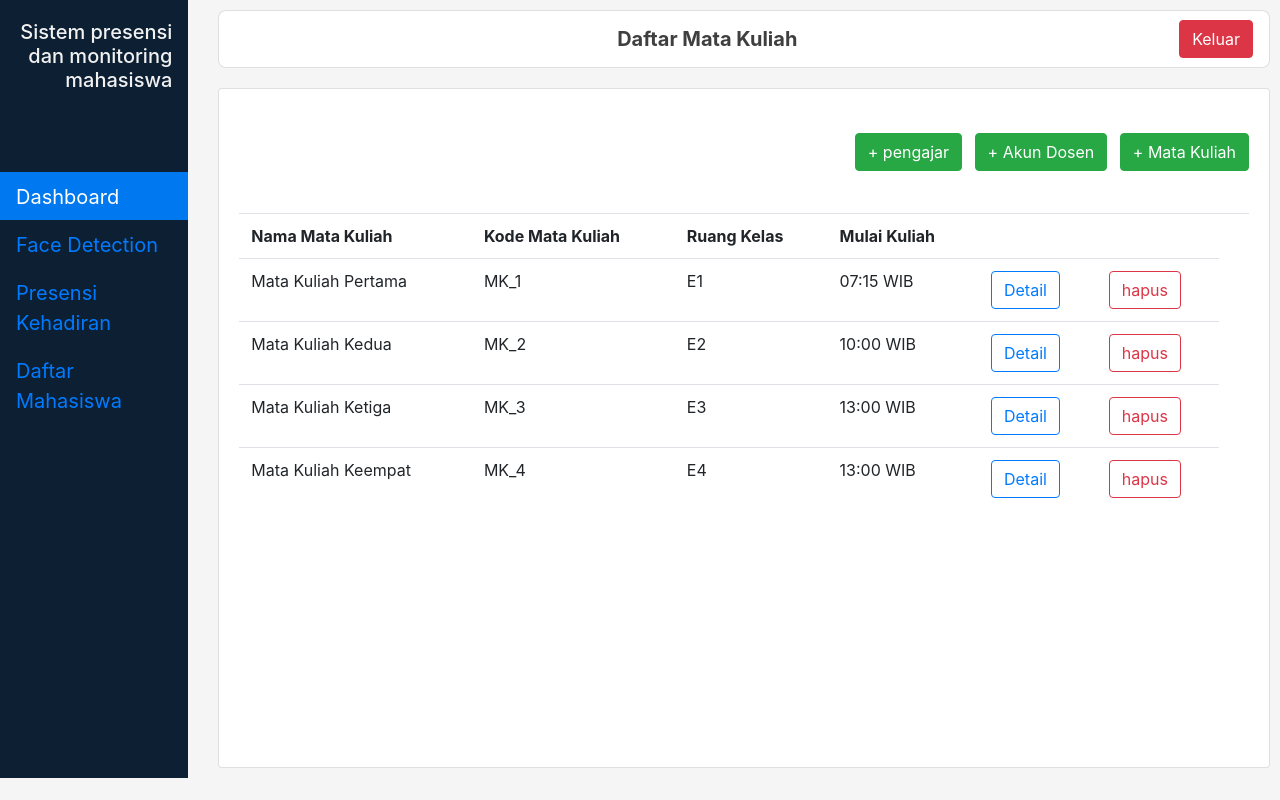
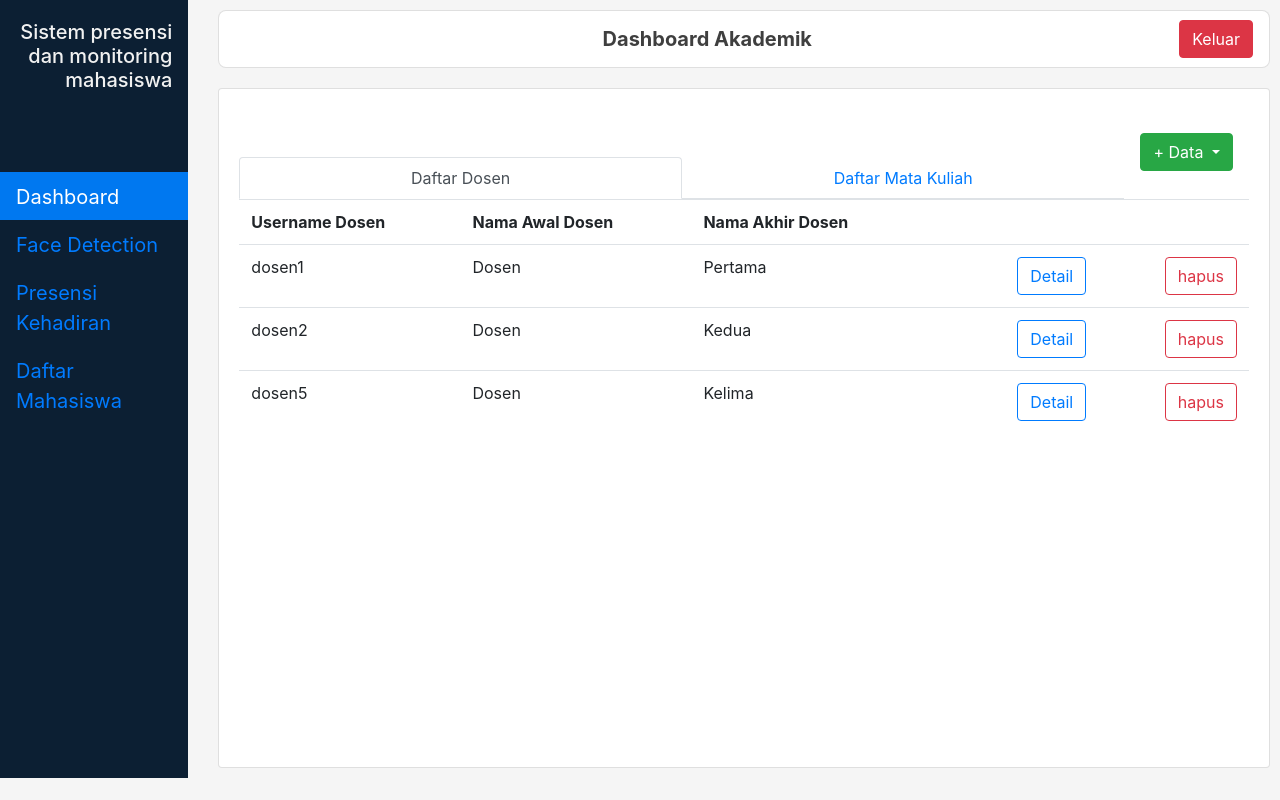
Before and after one commit to Dresta/skripsi-caps, a Django app: page /halaman/akademik/ in a window 1280 px wide. Run offline with Django 3.2, Linux system fonts and the light colour scheme; a user stored in the database is signed in; data comes from the database, SQL or seed files in the repository; both versions use the stored data as it was after the commit; some libraries are stand-ins or nearby versions.

Commit message:
update UI dashboard akademik

```diff
--- a/halaman/static/style.css
+++ b/halaman/static/style.css
@@ -29,11 +29,11 @@ body{
 .sidenav a:hover {
     color: #f1f1f1;
 }
-.active{
+.actives{
     background-color: rgb(0,120,240);
     color: white;
 }
-.active a{
+.actives a{
     color: whitesmoke;
 }
 .navbar{
@@ -209,6 +209,30 @@ iframe{
   text-align: left;
   width: 60vh;
 }
+/*tabel dosen*/
+.fixed-dosen{
+    width: 100%;
+    table-layout: fixed;
+    border-collapse: collapse;
+}
+
+.fixed-dosen tbody{
+  display:block;
+  width: 100%;
+  overflow: auto;
+  height: 100vh;
+}
+
+.fixed-dosen thead tr {
+   display: block;
+}
+
+
+.fixed-dosen th, .fixed-dosen td {
+  padding: 10px;
+  text-align: left;
+  width: 60vh;
+}
 
 .upload{
     border: 1px;
--- a/halaman/templates/adds/sidebar.html
+++ b/halaman/templates/adds/sidebar.html
@@ -6,6 +6,6 @@
     </svg> {% endcomment %}
     <h5>Sistem presensi dan monitoring mahasiswa</h5>
     <br><br>
-    <a href="{% url 'dashboard' matkul.id %}" class="{{hal_dashboard}}">Dashboard</a>
+    <a href="{% url 'perkuliahan' matkul.id %}" class="{{hal_dashboard}}">Dashboard</a>
     <a href="{% url 'rekap'  matkul.id %}" class="{{hal_rekap}}">Rekapitulasi</a>
 </div>
--- a/halaman/templates/dashboardAkademik.html
+++ b/halaman/templates/dashboardAkademik.html
@@ -1,7 +1,7 @@
 {% extends 'base.html' %}
 
 {% block header %}
-    Daftar Mata Kuliah
+    Dashboard Akademik
 {% endblock header %}
 
 {% block sidebar %}
@@ -11,25 +11,69 @@
 {% block content %}
 <div class="card">
     <div class="card-body"> <br>
-        <div style="float:right">
-            <button class="btn btn-success mr-2" onclick="tambahPengajar()">
-                + pengajar
+        <div class="btn-group mx-3" style="float:right;">
+            <button type="button" class="btn btn-success dropdown-toggle" data-toggle="dropdown" aria-haspopup="true" aria-expanded="false">
+                + Data
             </button>
-            <button class="btn btn-success mr-2" onclick="buatAkun()">
-                + Akun Dosen
-            </button>
-            <button class="btn btn-success" onclick="buatMatkul()">
-                + Mata Kuliah
-            </button>
+            <div class="dropdown-menu dropdown-menu-right">
+                <a class="dropdown-item" href="{% url 'tambahDosen' %}">Dosen</a>
+                <a class="dropdown-item" href="{% url 'tambahMatkul' %}">Mata Kuliah</a>
+                <div class="dropdown-divider"></div>
+                <a class="dropdown-item" href="{% url 'tambahPengajar' %}">Pengajar</a>
             </div>
-         <h4></h4> <br> <br> <br>  {% comment %}Search{% endcomment %}
-        <div class="scrollable ">
+        </div>
+        <br>
+        <ul class="nav nav-tabs nav-justified" id="myTab" role="tablist">
+            <li class="nav-item">
+                <a class="nav-link active" id="tab-dosen" data-toggle="tab" href="#dosen" role="tab" aria-controls="dosen" aria-selected="true">
+                Daftar Dosen
+                </a>
+            </li>
+            <li class="nav-item">
+                <a class="nav-link" id="tab-matkul" data-toggle="tab" href="#matkul" role="tab" aria-controls="matkul" aria-selected="false">
+                Daftar Mata Kuliah</a>
+            </li>
+        </ul>
+
+            <!-- Tab panes -->
+        <div class="tab-content">
+            <div class="tab-pane active" id="dosen" role="tabpanel" aria-labelledby="tab-dosen">
+                <div class="scrollable">
+                    <table class='table'>
+                        <th>Username Dosen</th>
+                        <th>Nama Awal Dosen</th>
+                        <th>Nama Akhir Dosen</th>
+                        <th></th>
+                        <th></th>
+                        <th></th>
+
+                        {% for dosen in dosen %}
+
+                        <tr style="margin-left: 2rem" >
+                            <td>{{ dosen.username }}</td>
+                            <td>{{dosen.first_name}} </td>
+                            <td> {{dosen.last_name}}</td>
+                            <td></td>
+                            <form  method="POST" action="{% url 'detailDosen' dosen.pk  %}">
+                            {% csrf_token %}
+                                <td><button class="btn btn-outline-primary mr-3" style="float:right" type="submit" >Detail</button></td>
+                            </form>
+                            <form  method="POST" action="{% url 'hapus_akun' dosen.pk  %}">
+                            {% csrf_token %}
+                                <td><button class="btn btn-outline-danger"  style="float:right" type="submit" >hapus</button></td>
+                            </form>
+                        </tr>
+                        {% endfor %}
+                    </table>
+                </div>
+            </div>
+
+            <div class="tab-pane" id="matkul" role="tabpanel" aria-labelledby="tab-matkul">
+                <div class="scrollable">
                     <table class='table'>
                         <th>Nama Mata Kuliah</th>
-                <th>Kode Mata Kuliah</th>
+                        <th>Waktu Kuliah</th>
                         <th>Ruang Kelas</th>
-                <th>Mulai Kuliah</th>
-                <th></th>
                         <th></th>
                         <th></th>
 
@@ -37,34 +81,25 @@
 
                         <tr style="margin-left: 2rem" >
                             <td>{{ profil.nama }}</td>
-                    <td>{{profil.kode}} </td>
+                            <td> {{profil.hari}} - {{profil.jadwal|time:"H:i"}} WIB</td>
                             <td> {{profil.ruang}}</td>
-                    <td>{{profil.jadwal|time:"H:i"}} WIB</td>
-                    <form  method="POST" action="{% url 'detailAkun' profil.pk  %}">
+                            <form  method="POST" action="{% url 'detailMatkul' profil.pk  %}">
                             {% csrf_token %}
-                        <td><button class="btn btn-outline-primary" type="submit" >Detail</button></td>
+                                <td><button class="btn btn-outline-primary"  style="float:right" type="submit" >Detail</button></td>
                             </form>
                             <form  method="POST" action="{% url 'hapus_akun' profil.pk  %}">
                             {% csrf_token %}
-                        <td><button class="btn btn-outline-danger" type="submit" >hapus</button></td>
+                                <td><button class="btn btn-outline-danger"  style="float:right" type="submit" >hapus</button></td>
                             </form>
                         </tr>
                         {% endfor %}
                     </table>
                 </div>
             </div>
+
+        </div>
+    </div>
 </div>
 {% endblock content %}
 {% block script %}
-<script>
-    function buatAkun() {
-        location.replace( '{% url 'daftar' %}' )
-    }
-    function buatMatkul() {
-        location.replace( '{% url 'dataAkun' %}' )
-    }
-    function tambahPengajar() {
-        location.replace( '{% url 'tambahPengajar' %}' )
-    }
-</script>
 {% endblock script %}
--- a/halaman/templates/dosen.html
+++ b/halaman/templates/dashboardDosen.html
@@ -26,7 +26,7 @@
                                 <div class="grid-item" >
                                     <h5 style="padding: 2vh; margin:0!important;">{{matkul.profil}}</h5>
                                     <a class='btn btn-success' style="margin-left:auto; padding-top:2vh;"
-                                    href="{% url 'dashboard' matkul.id %}">Lihat Mata Kuliah</a>
+                                    href="{% url 'perkuliahan' matkul.id %}">Lihat Mata Kuliah</a>
                                 </div>
                             {% endfor %}
                         </div>
--- a/halaman/templates/detailAkun.html
+++ b/halaman/templates/detailMatkul.html
@@ -35,7 +35,7 @@
                         </tr>
                         <tr>
                             <td>Waktu Perkuliahan</td>
-                            <td>: {{profil.jadwal}}</td>
+                            <td>: {{profil.hari}} - {{profil.jadwal}}</td>
                         </tr>
                         <tr>
                             <td>Jumlah Perkuliahan</td>
@@ -56,7 +56,7 @@
                             <thead class="thead-dark">
                                 <tr>
                                     <th>Perkuliahan</th>
-                                    <th>Dosen Pengampu</th>
+                                    <th>Dosen Pengajar</th>
                                     <th>Tanggal Perkuliahan</th>
                                     <th>Waktu Mulai</th>
                                 </tr>
--- a/halaman/templates/mahasiswa.html
+++ b/halaman/templates/mahasiswa.html
@@ -35,7 +35,7 @@
                             <center>
                                 <strong> | NIU | NIM | Nama | Program Studi | Angkatan | </strong></label> <br> <br>
                             </center>
-                            <input type="file" name="file" class="btn-block btn" > <br> <br>
+                            <input type="file" name="file" class="btn-block btn" required> <br> <br>
                             <button type="sumbit" name="tambah_mhs"
                             class="btn btn-success btn-block" > Tambah Mahasiswa</button>
                         </form>
@@ -44,7 +44,7 @@
                 </div>
             </div>
         </div>
-        <h4></h4> <br> <br> <br>{% comment %}Search{% endcomment %}
+        <h4></h4> <br> <br>{% comment %}Search{% endcomment %}
         <div class="scrollable ">
             <table class='table'>
                 <th>Nama Mahasiswa</th>
--- a/halaman/templates/dashboard.html
+++ b/halaman/templates/perkuliahan.html
@@ -9,7 +9,7 @@
 {% endblock header %}
 
 {% block kembali %}
-    <a href="{% url 'dosen' %}"
+    <a href="{% url 'dashboardDosen' %}"
     class="kembali"> < Kembali </a>
 {% endblock kembali %}
 
--- a/halaman/templates/presensi.html
+++ b/halaman/templates/presensi.html
@@ -16,7 +16,7 @@
     <div class="card-body"> <br>
     {% if tersedia > 0 %}
         <button type="button" class="btn btn-success open" style="float:right"
-        data-toggle="modal" data-target="#myModal"> Upload Kehadiran </button>
+        data-toggle="modal" data-target="#myModal" onclick='hapus()'> Upload Kehadiran </button>
 
 
         <!-- Modal -->
@@ -35,7 +35,7 @@
                             <center>
                                 <strong> | Nomor | Nama | NIU | Attendance | </strong></label> <br> <br>
                             </center>
-                            <input type="file" name="file" class="btn-block"> <br> <br>
+                            <input type="file" name="file" class="btn-block" required> <br> <br>
                             <button type="sumbit" name="kehadiran" class="btn btn-success btn-block" >
                             Upload Data Kehadrian Mahasiswa</button>
                         </form>
@@ -49,6 +49,7 @@
             <div><br>
                 <h6><strong> Pilih Pertemuan: </strong> </h6>
                 <select name="Pilihan" id="pertemuan" class=" form-control" style="margin-top: 1vh">
+                    <option value="">---Pilih Pertemuan---</option>
                 </select>
             </div> <br>
             <div class="scrollable-md">
@@ -78,6 +79,7 @@
 <script src= "https://cdnjs.cloudflare.com/ajax/libs/axios/0.19.2/axios.min.js"></script>
 
 <script>
+
 $(document).ready(function(){
     {{hapus}}
 });
--- a/halaman/urls.py
+++ b/halaman/urls.py
@@ -3,16 +3,17 @@ from . import views
 
 
 urlpatterns = [
-    path('dosen/', views.dosen, name="dosen"),
-    path('dosen/dashboard/<str:idmatkul>', views.dashboard , name='dashboard'),
+    path('dosen/', views.dashboardDosen, name="dashboardDosen"),
+    path('dosen/perkuliahan/<str:idmatkul>', views.perkuliahan , name='perkuliahan'),
     path('dosen/rekap/<str:idmatkul>', views.rekap, name='rekap'),
     path('dosen/rekap/<str:idmatkul>/<str:pk>', views.detailRekap, name='detailRekap'),
 
-    path('akademik/', views.dashboard_akademik, name='Dashboard'),
-    path('akademik/registrasi/akun/', views.daftar, name='daftar'),
-    path('akademik/registrasi/profil/', views.dataAkun, name='dataAkun'),
+    path('akademik/', views.dashboardAkademik, name='Dashboard'),
+    path('akademik/registrasi/akun/', views.tambahDosen, name='tambahDosen'),
+    path('akademik/registrasi/Matkul/', views.tambahMatkul, name='tambahMatkul'),
     path('akademik/registrasi/pengajar/', views.tambahPengajar, name='tambahPengajar'),
-    path('akademik/matakuliah/<str:pk>', views.detailAkun, name='detailAkun'),
+    path('akademik/Dosen/<str:pk>', views.detailDosen, name='detailDosen'),
+    path('akademik/matakuliah/<str:pk>', views.detailMatkul, name='detailMatkul'),
     path('akademik/matakuliah/delete/<str:pk>', views.hapus_akun, name='hapus_akun'),
     path('akademik/mahasiswa/', views.daftarMahasiswa, name='daftarMahasiswa'),
     path('akademik/mahasiswa/<str:pk>', views.detailMahasiswa, name='detail'),
--- a/halaman/views.py
+++ b/halaman/views.py
@@ -31,7 +31,7 @@ def masuk(request):
 
         if user is not None:
             login(request, user)
-            return redirect('dosen')
+            return redirect('dashboardDosen')
         else:
             messages.warning(request, 'username atau password anda tidak cocok')
 
@@ -41,7 +41,7 @@ def keluar(request):
     logout(request)
     return redirect('masuk')
 
-def dosen(request):
+def dashboardDosen(request):
 
     log_user = request.user
     matkul = Matkul.objects.filter( user_id = log_user )
@@ -54,11 +54,11 @@ def dosen(request):
         context = {
             'matkul' : matkul,
         }
-        return render (request, 'dosen.html', context)
+        return render (request, 'dashboardDosen.html', context)
 
 @login_required(login_url='masuk')
 @allowed_users(allowed_roles=['dosen'])
-def dashboard(request, idmatkul):
+def perkuliahan(request, idmatkul):
 
     log_user = request.user
     matkul = Matkul.objects.get(id = idmatkul)
@@ -80,13 +80,13 @@ def dashboard(request, idmatkul):
 
     context = {
         'nama_matkul' : nama_matkul,
-        "hal_dashboard" : "active",
+        "hal_dashboard" : "actives",
         'profil' : profil,
         'jumlah' : jumlah,
         'matkul' :matkul,
     }
 
-    return render (request, 'dashboard.html', context)
+    return render (request, 'perkuliahan.html', context)
 
 @login_required(login_url='masuk')
 @allowed_users(allowed_roles=['dosen'])
@@ -101,7 +101,7 @@ def rekap(request, idmatkul):
     jumlah_hadir = presensi.exclude(status="Absen").count()
 
     context = {
-        "hal_rekap" : "active", 'matkul' : matkul,
+        "hal_rekap" : "actives", 'matkul' : matkul,
         'presensi':presensi, 'pertemuan':pertemuan, 'jumlah_hadir':jumlah_hadir,
     }
     return render(request, 'rekap.html', context)
@@ -125,7 +125,7 @@ def detailRekap(request, idmatkul, pk):
 #akademik
 @login_required(login_url='masuk')
 @allowed_users(allowed_roles=['akademik'])
-def dashboard_akademik(request):
+def dashboardAkademik(request):
     grup = Group.objects.get(name='dosen')
     grupDosen = User.objects.filter(groups = grup)
 
@@ -133,8 +133,8 @@ def dashboard_akademik(request):
     profil = Profil.objects.all()
 
     context = {
-        'matkul' : matkul , 'profil' : profil,
-        "hal_dashboard_aka" : "active",
+        'matkul' : matkul , 'profil' : profil, 'dosen': grupDosen,
+        "hal_dashboard_aka" : "actives",
     }
     return render (request, 'dashboardAkademik.html', context)
 
@@ -166,20 +166,30 @@ def tambahPengajar(request):
     }
     return render (request, 'tambahPengajar.html', context)
 
+def detailDosen(request, pk):
+    akun = User.objects.get(id=pk)
+    matkul = Matkul.objects.filter( user=akun )
+
+    context={
+        'akun':akun, 'matkul':matkul,
+    }
+    return render(request, 'detailDosen.html', context)
+
 @login_required(login_url='masuk')
 @allowed_users(allowed_roles=['akademik'])
-def detailAkun(request, pk):
+def detailMatkul(request, pk):
     profil = Profil.objects.get(id=pk)
     matkul = Matkul.objects.filter(profil = profil)
     pertemuan = profil.pertemuan.all()
     jumlah = pertemuan.count()
     terakhir = pertemuan.last()
+    pengajar = Pertemuan.objects.filter(pengajar = profilnama)
 
     context = {
         'profil':profil, 'pertemuan':pertemuan, 'jumlah':jumlah,
-        'terakhir':terakhir, 'matkul':matkul,
+        'terakhir':terakhir, 'matkul':matkul, 'pengajar':pengajar,
     }
-    return render(request, 'detailAkun.html', context)
+    return render(request, 'detailMatkul.html', context)
 
 @login_required(login_url='masuk')
 @allowed_users(allowed_roles=['akademik'])
@@ -191,32 +201,44 @@ def hapus_akun(request, pk):
 
 @login_required(login_url='masuk')
 @allowed_users(allowed_roles=['akademik'])
-def daftar(request):
+def tambahDosen(request):
     form = UserCreationForm()
 
     if request.method == 'POST':
         form = UserCreationForm(request.POST)
-        if form.is_valid():
-            user = form.save()
-            # nama = form.cleaned_data.get('username')
-            # messages.success(request, f'Akun { nama } berhasil dibuat')
-            group = Group.objects.get(name='dosen')
-            user.groups.add(group)
+        data = request.POST
+        user = User.objects.create_user(
+            username = data['username'],
+            password = data['password1']
+        )
+        user.first_name = data['nama_awal']
+        user.last_name = data['nama_akhir']
+        user.save()
 
-            form = UserCreationForm()
-            return redirect('Dashboard')
-    else:
-        form = UserCreationForm()
+        group = Group.objects.get(name='dosen')
+        user.groups.add(group)
+
+        # if form.is_valid():
+        #     user = form.save()
+        #     # nama = form.cleaned_data.get('username')
+        #     # messages.success(request, f'Akun { nama } berhasil dibuat')
+        #     group = Group.objects.get(name='dosen')
+        #     user.groups.add(group)
+
+        #     form = UserCreationForm()
+        return redirect('Dashboard')
+    # else:
+    #     form = UserCreationForm()
 
     context={
-        "hal_daftar" : "active",
+        "hal_daftar" : "actives",
         'form' : form,
     }
-    return render(request, 'register.html', context)
+    return render(request, 'tambahDosen.html', context)
 
 @login_required(login_url='masuk')
 @allowed_users(allowed_roles=['akademik'])
-def dataAkun(request):
+def tambahMatkul(request):
 
     if request.method == 'POST':
         data = request.POST
@@ -224,6 +246,7 @@ def dataAkun(request):
             kode = data['kode'],
             nama = data['matkul'],
             ruang = data['ruang'],
+            hari = data['hari'],
             jadwal = data['jadwal'])
 
         profil.save()
@@ -231,7 +254,7 @@ def dataAkun(request):
 
     context={
     }
-    return render(request, 'data_akun.html', context)
+    return render(request, 'tambahMatkul.html', context)
 
 @login_required(login_url='masuk')
 @allowed_users(allowed_roles=['akademik'])
@@ -259,7 +282,7 @@ def daftarMahasiswa(request):
                 )
 
     context = {
-      "hal_daftarMahasiswa" : "active", 'mahasiswa':mahasiswa,
+      "hal_daftarMahasiswa" : "actives", 'mahasiswa':mahasiswa,
 
    }
     return render(request, 'mahasiswa.html', context)
@@ -321,7 +344,7 @@ def faceDetection(request):
     context={
         'form':form,
         'videos':videos,
-        'hal_upload' : 'active'
+        'hal_upload' : 'actives'
     }
     return render(request, 'video.html', context)
 
@@ -372,7 +395,7 @@ def presensi(request):
                     attendance = column[3]
                 )
     context={
-        'hal_presensi' : 'active', 'tersedia':tersedia, 'hapus':hapus,
+        'hal_presensi' : 'actives', 'tersedia':tersedia, 'hapus':hapus,
     }
     return  render(request, 'presensi.html', context  )
 
```
Also changed, not shown: halaman/models.py (+8 -0 lines), halaman/templates/detailDosen.html (added, +70 -0 lines), halaman/templates/tambahDosen.html (renamed from halaman/templates/register.html, +13 -1 lines), halaman/templates/tambahMatkul.html (renamed from halaman/templates/data_akun.html, +10 -0 lines), db.sqlite3, halaman/migrations/0002_profil_hari.py (added). Lines whose indentation alone changed are shown as unchanged.
